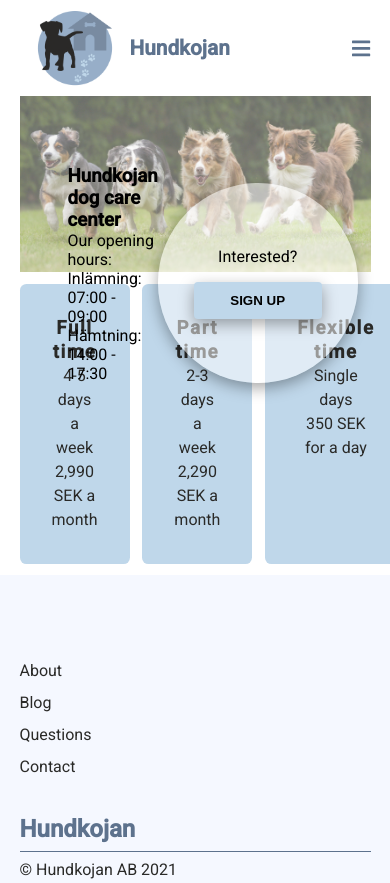
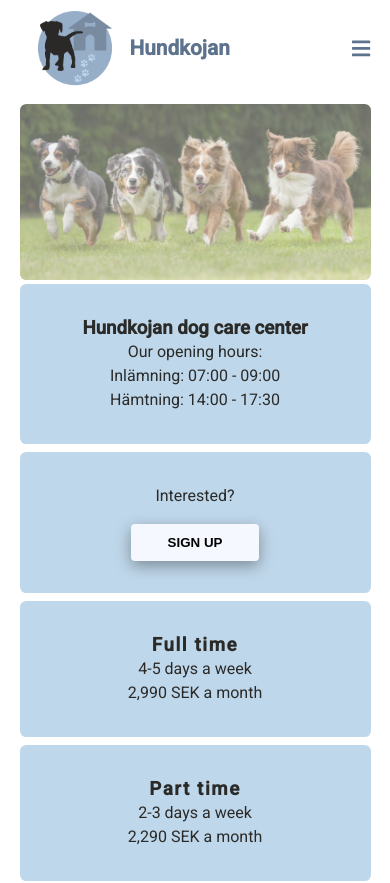
Before and after one commit to EmmaOlsson/hunddagis, a React (Create React App) app: page / in a window 390 px wide. Shown: the top 883 px of the page. Built offline with nearby package versions, Linux system fonts and the light colour scheme.

Commit message:
homescreen responsive

```diff
--- a/src/css/footer.module.css
+++ b/src/css/footer.module.css
@@ -17,13 +17,16 @@
 .footerLinks {
     display: flex;
     flex-direction: column;
-
 }
 
 .footerLink {
     line-height: 2rem;
     cursor: pointer;
     color: var(--regular-black);
+}
+
+.footerLink:hover {
+    opacity: 80%;
 }
 
 .footerTop {
--- a/src/css/homescreen.module.css
+++ b/src/css/homescreen.module.css
@@ -5,6 +5,7 @@
     display: flex;
     flex-direction: column;
     position: relative;
+    margin-top: .5rem;
 }
 
 .topSection {
@@ -16,6 +17,7 @@
     width: 100%;
     height: 100%;
     opacity: 60%;
+    border-radius: .4rem;
 }
 
 .middleSection {
@@ -104,3 +106,62 @@
 .priceInfo h3 {
     letter-spacing: .1rem;
 }
+
+@media screen and (max-width: 900px) {
+
+    .sectionContainer {
+        height: 100%;
+        display: flex;
+        flex-direction: column;
+    }
+
+    .middleSection {
+        display: flex;
+        flex-direction: column;
+        position: unset;
+        padding: unset;
+    }
+
+    .infoBox {
+        height: 100%;
+        align-items: center;
+        line-height: 1.5rem;
+        padding: 2rem;
+        background-color: var(--light-blue);
+        border-radius: .4rem;
+        color: var(--black-sky);
+    }
+
+    .applicationBox {
+        height: 100%;
+        justify-content: center;
+        margin-top: .5rem;
+    }
+
+    .applicationBoxContent {
+        height: 100%;
+        width: 100%;
+        align-items: center;
+        justify-content: center;
+        line-height: 1.5rem;
+        padding: 2rem;
+        background-color: var(--light-blue);
+        border-radius: .4rem;
+        color: var(--black-sky);
+        box-shadow: unset;
+    }
+
+    .applicationButton {
+        background-color: var(--white-blue);
+    }
+
+    .servicesContainer {
+        width: 100%;
+        display: flex;
+        flex-direction: column;
+    }
+
+    .priceInfo {
+        margin-bottom: .5rem;
+    }
+}
```
